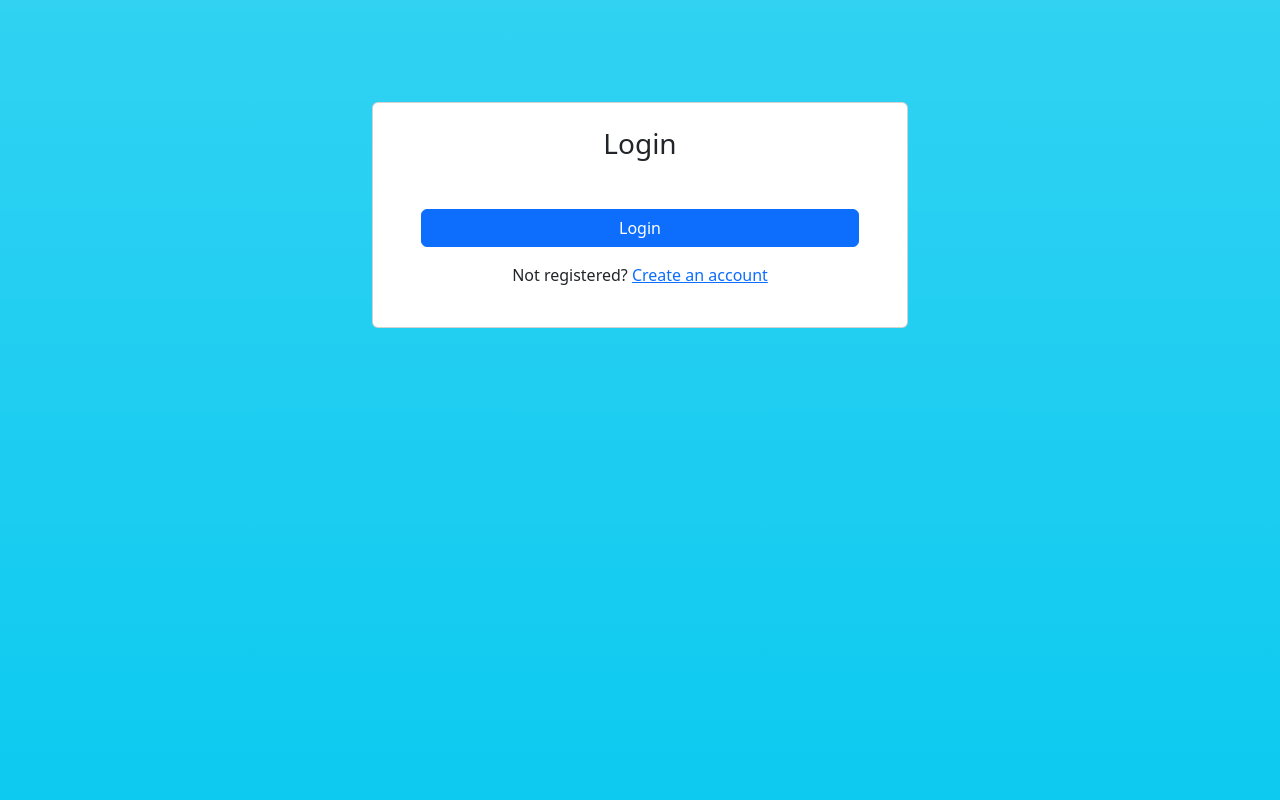
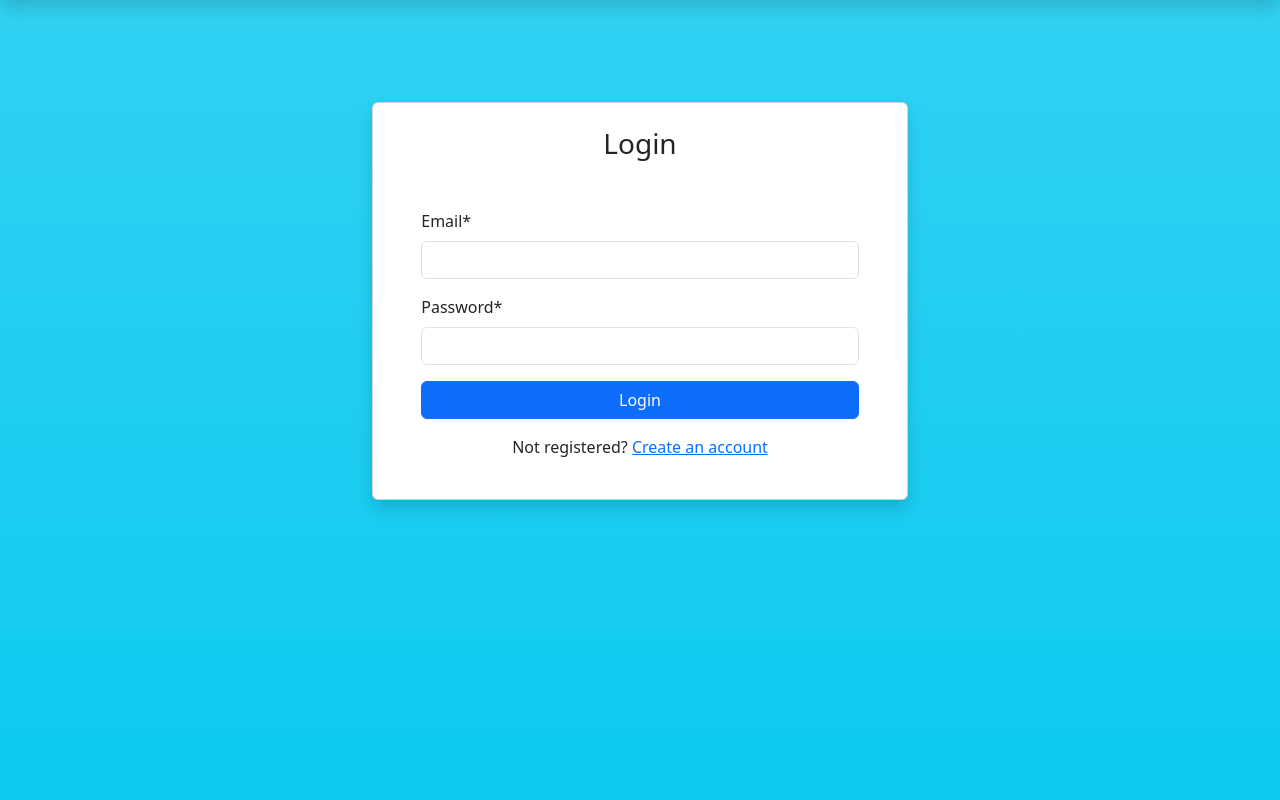
Before and after one commit to BaraaJayousi/DojoReadsProject, a Django app: page /auth/login/ in a window 1280 px wide. Shown: the part 56-856 px from the top of the page. Run offline with Django 5.2, Linux system fonts and the light colour scheme; some libraries are stand-ins or nearby versions.

Commit message:
created forms module, added cripy application for customizing django fomrs

```diff
--- /dev/null
+++ b/AuthenticationApp/forms.py
@@ -0,0 +1,8 @@
+from django import forms
+from .models import User
+
+class LoginForm(forms.ModelForm):
+  class Meta:
+    model= User
+    felids = ['email','password']
+    exclude = ['name','alias']
--- a/AuthenticationApp/templates/login.html
+++ b/AuthenticationApp/templates/login.html
@@ -1,4 +1,6 @@
 {% extends 'main_layout.html' %}
+{% load crispy_forms_tags %}
+
 {%block title%}Login {% endblock %}
 
 {% block content %}
@@ -6,13 +8,13 @@
   <div class="container" style="padding: 8%">
     <div class="row justify-content-center">
       <div class="col-7">
-        <div class="card">
+        <div class="card shadow">
           <div class="card-body py-4 px-5">
             <div class="row">
               <h3 class="card-title text-center mb-5">Login</h3>
               <form action="#" method="post">
                 <!-- django form -->
-
+                {{loginForm|crispy}}
                 <input class="btn btn-primary w-100" type="submit" value="Login">
               </form>
             </div>
--- a/AuthenticationApp/templates/main_layout.html
+++ b/AuthenticationApp/templates/main_layout.html
@@ -9,7 +9,7 @@
 </head>
 <body style="overflow: hidden !important;">
   <!-- NavBar -->
-  <nav class="navbar bg-primary-subtle">
+  <nav class="navbar bg-primary-subtle shadow">
     <div class="container">
       <a class="navbar-brand" href="#">
         <span class="navbar-brand mb-0 h1">Dojo Reads</span>
--- a/AuthenticationApp/views.py
+++ b/AuthenticationApp/views.py
@@ -1,5 +1,6 @@
 from django.shortcuts import render, redirect
 from django.views.generic import View
+from .forms import *
 
 # Create your views here.
 
@@ -7,4 +8,7 @@ class Login(View):
   template = 'login.html'
   context = {}
   def get(self, request):
+    self.context = {
+      "loginForm" : LoginForm()
+    }
     return render(request=request, template_name= self.template, context=self.context)
```
Also changed, not shown: DojoReadsProject/settings.py (+9 -0 lines), AuthenticationApp/migrations/0001_initial.py (added).
